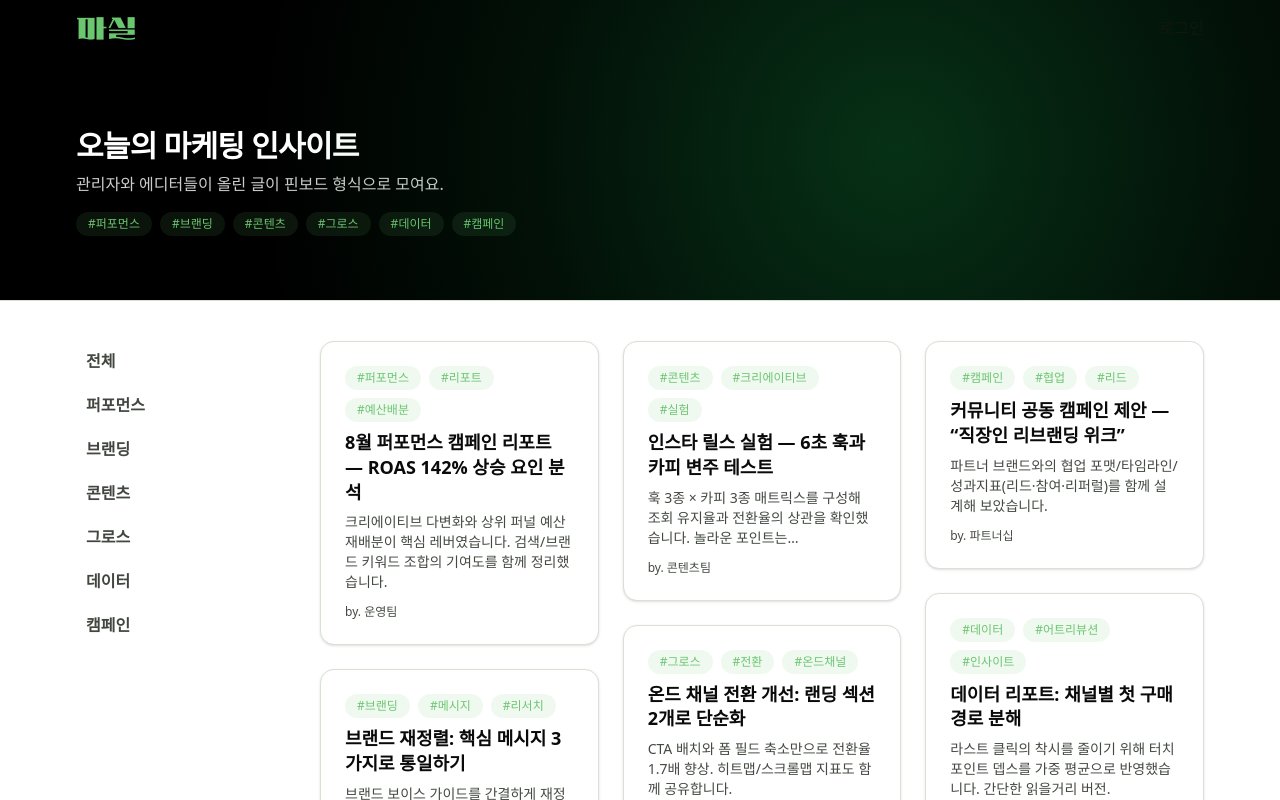
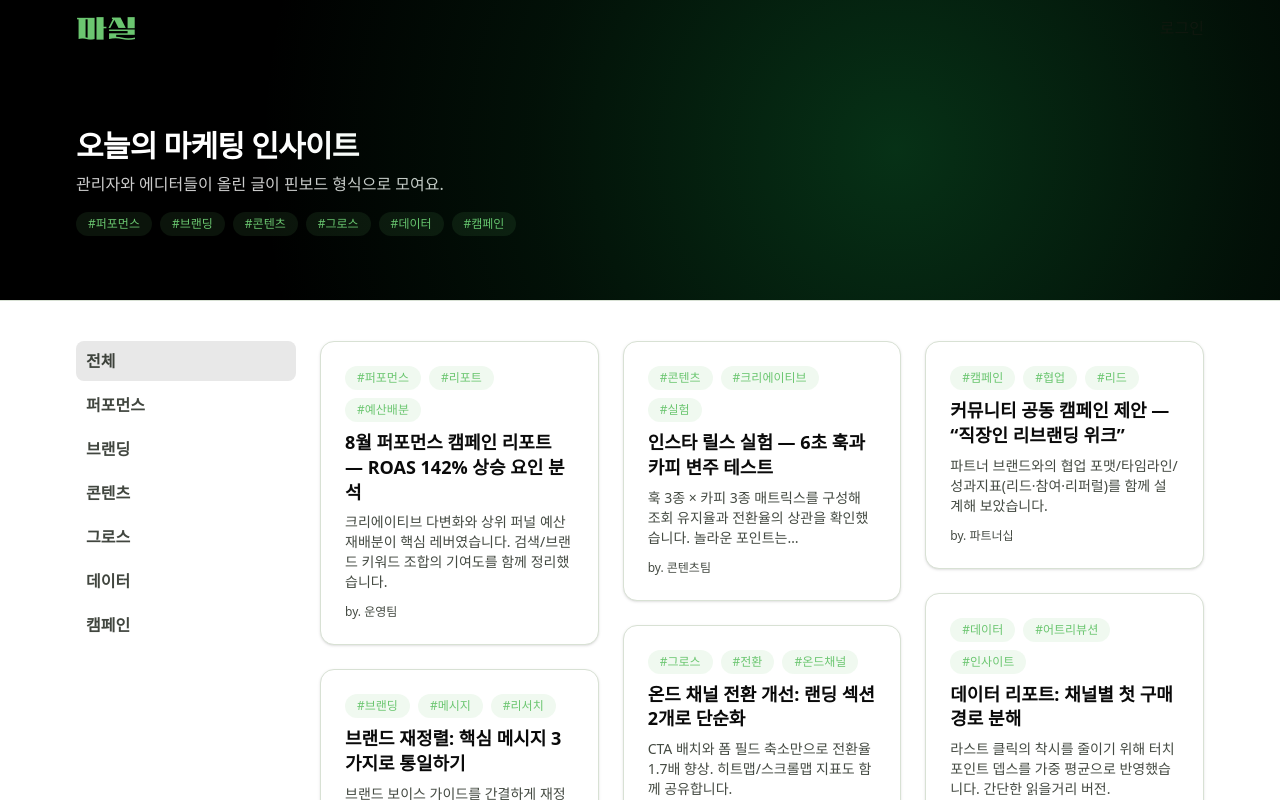
Before and after one commit to ykwimk/masil, a Next.js app in the folder apps/web/: page / in a window 1280 px wide. Shown: the top 800 px of the page. Built offline with nearby package versions, Linux system fonts and the light colour scheme.

Commit message:
feat: 페이지 쿼리에 따른 필터 기능 추가 및 스타일 수정

```diff
--- a/apps/web/src/app/globals.css
+++ b/apps/web/src/app/globals.css
@@ -37,6 +37,7 @@
   --color-sidebar-primary: var(--sidebar-primary);
   --color-sidebar-primary-foreground: var(--sidebar-primary-foreground);
   --color-sidebar-accent: var(--sidebar-accent);
+  --color-sidebar-accent-active: var(--sidebar-accent-active);
   --color-sidebar-accent-foreground: var(--sidebar-accent-foreground);
   --color-sidebar-border: var(--sidebar-border);
   --color-sidebar-ring: var(--sidebar-ring);
@@ -73,6 +74,7 @@
   --sidebar-primary: oklch(0.205 0 0);
   --sidebar-primary-foreground: oklch(0.985 0 0);
   --sidebar-accent: oklch(0.97 0 0);
+  --sidebar-accent-active: oklch(0.93 0 0);
   --sidebar-accent-foreground: oklch(0.205 0 0);
   --sidebar-border: oklch(0.922 0 0);
   --sidebar-ring: oklch(0.708 0 0);
--- a/apps/web/src/app/page.tsx
+++ b/apps/web/src/app/page.tsx
@@ -2,7 +2,13 @@ import { HeroSection } from '@/components/main/HeroSection';
 import { SideNavigation } from '@/components/main/SideNavigation';
 import { PostsSection } from '@/components/main/PostsSection';
 
-export default function Home() {
+export default async function Home({
+  searchParams,
+}: {
+  searchParams?: Promise<{ tag?: string }>;
+}) {
+  const query = (await searchParams) ?? {};
+  const selectedTag = query.tag;
   return (
     <div>
       <HeroSection />
@@ -10,9 +16,9 @@ export default function Home() {
         <div className="container py-6 md:py-10">
           <div className="grid gap-6 lg:grid-cols-[220px_minmax(0,1fr)]">
             {/* 좌측 내비 */}
-            <SideNavigation />
+            <SideNavigation selectedTag={selectedTag} />
             {/* 중앙 포스트들 */}
-            <PostsSection />
+            <PostsSection selectedTag={selectedTag} />
           </div>
         </div>
       </section>
--- a/apps/web/src/components/main/PostsSection.tsx
+++ b/apps/web/src/components/main/PostsSection.tsx
@@ -1,12 +1,20 @@
+import { POSTS } from '@/lib/mock';
 import { PostCard } from './PostCard';
-import { POSTS } from '@/lib/mock';
 
-export function PostsSection() {
+export function PostsSection({ selectedTag }: { selectedTag?: string }) {
+  const filteredPosts = selectedTag
+    ? POSTS.filter((p) => p.tags.includes(selectedTag))
+    : POSTS;
   return (
     <div className="masonry">
-      {POSTS.map((post) => (
+      {filteredPosts.map((post) => (
         <PostCard key={post.id} post={post} />
       ))}
+      {filteredPosts.length === 0 && (
+        <div className="text-muted-foreground">
+          해당 태그의 게시물이 없어요.
+        </div>
+      )}
     </div>
   );
 }
--- a/apps/web/src/components/main/SideNavigation.tsx
+++ b/apps/web/src/components/main/SideNavigation.tsx
@@ -1,15 +1,30 @@
+import Link from 'next/link';
 import { TAGS } from '@/lib/constants';
-import Link from 'next/link';
+import { cn } from '@/lib/utils';
 
-export function SideNavigation() {
+export function SideNavigation({ selectedTag }: { selectedTag?: string }) {
+  const tags = ['전체', ...TAGS];
+
   return (
     <aside className="hidden lg:block">
       <nav className="sticky top-16 flex flex-col gap-1">
-        {['전체', ...TAGS].map((tag) => (
-          <Link key={tag} href="#" className="navlink">
-            {tag}
-          </Link>
-        ))}
+        {tags.map((tag) => {
+          const isActive = tag === '전체' ? !selectedTag : selectedTag === tag;
+          const href =
+            tag === '전체' ? '/' : `/?tag=${encodeURIComponent(tag)}`;
+          return (
+            <Link
+              key={tag}
+              href={href}
+              className={cn(
+                'navlink',
+                isActive && 'bg-sidebar-accent-active text-foreground',
+              )}
+            >
+              {tag}
+            </Link>
+          );
+        })}
       </nav>
     </aside>
   );
```
